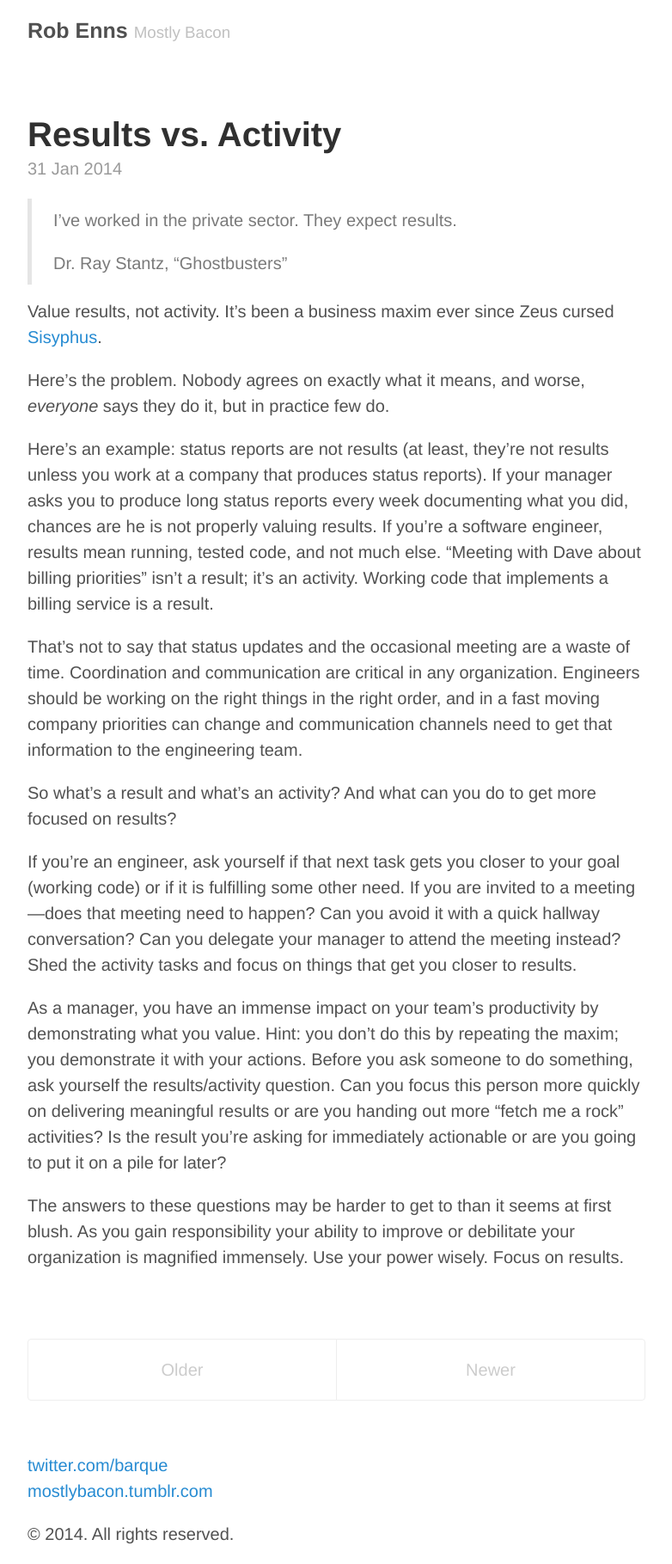
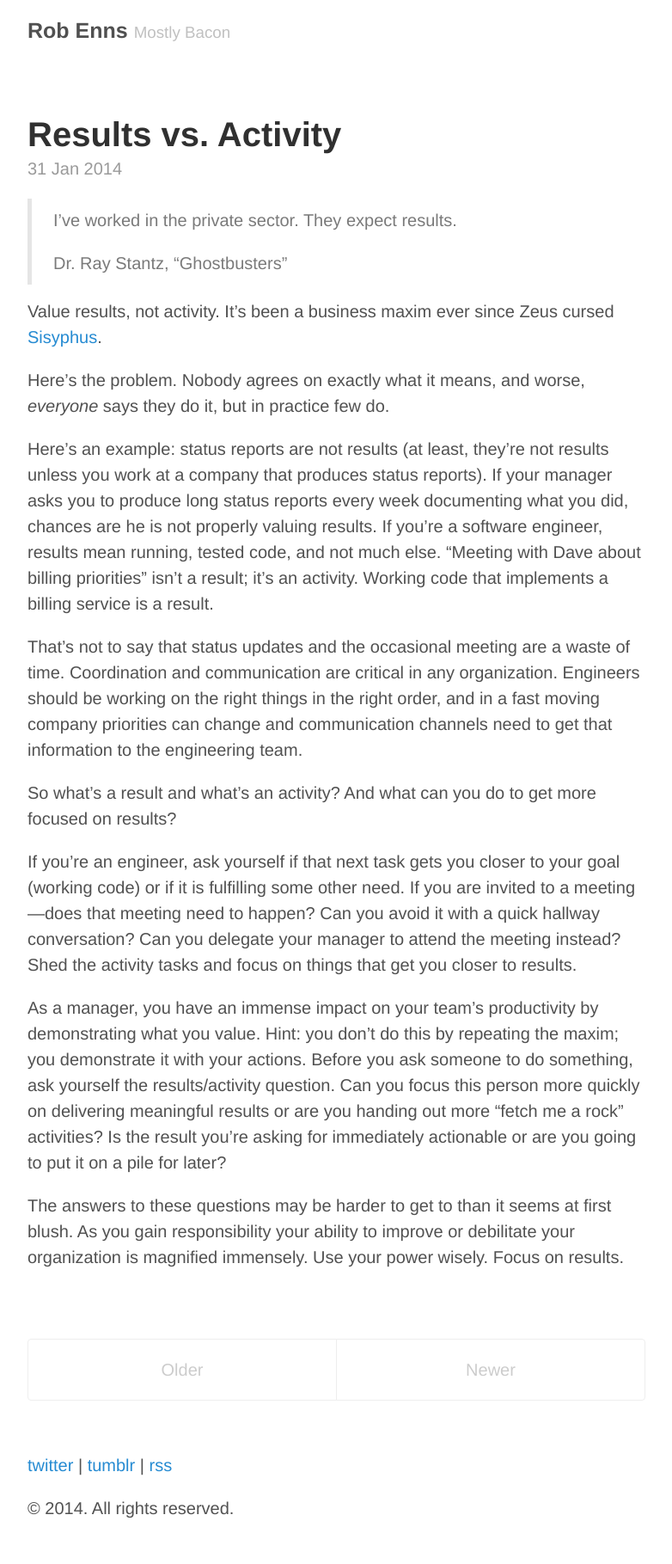
Before and after one commit to rpe/rpe.github.io, a Jekyll site: the page built from index.html, in a window 1280 px wide. Shown: the whole page at 86% size, without its empty margins (248-1030 px from the left). Built offline with Jekyll 4.4.1, drawn with Linux system fonts in a browser that asks for light colours; Markdown is read by kramdown in place of the engine named in the settings; the list of posts is cut into pages by our own code; after the commit the page ends 1789 px from its top, so only the background shows below that.

Commit message:
Update site footer.

```diff
--- a/_layouts/default.html
+++ b/_layouts/default.html
@@ -18,8 +18,9 @@
       <div class="footer">
 				<div class="contact">
 					<p>
-						<a href="http://twitter.com/barque">twitter.com/barque</a> <br />
-						<a href="http://mostlybacon.tumblr.com">mostlybacon.tumblr.com</a>
+						<a href="http://twitter.com/barque">twitter</a> |
+						<a href="http://mostlybacon.tumblr.com">tumblr</a> |
+						<a href="{{ site.url }}/atom.xml">rss</a>
 					</p>
 				</div>
         <p>
```
